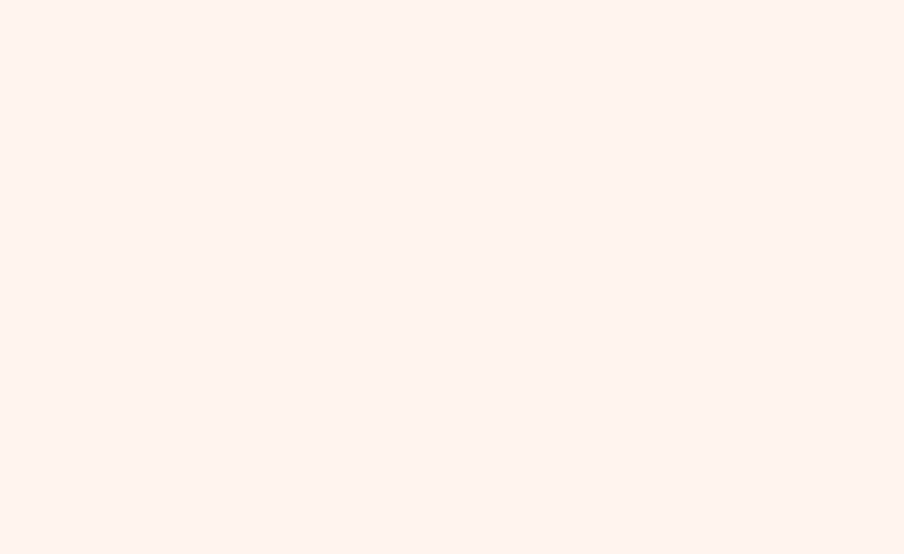
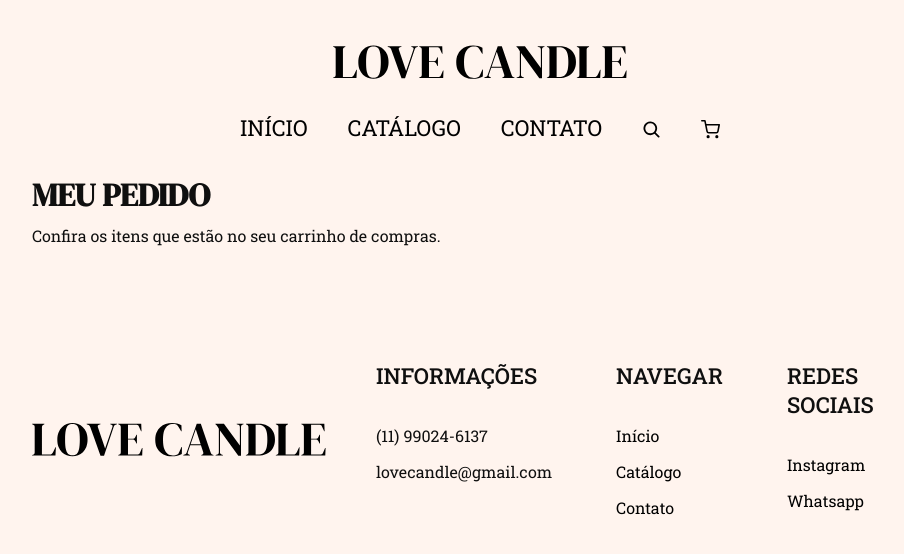
Before and after one commit to brbertholini/love-candle-frontend, a React (Vite) app: page /Cart in a window 1280 px wide. Before the commit this address had no page. Shown: the top 554 px of the page, without its empty margins (160-1064 px from the left). Built offline with nearby package versions, Linux system fonts and the light colour scheme.

Commit message:
FIX: Arrumando rotas Header

```diff
--- a/src/components/Header/index.jsx
+++ b/src/components/Header/index.jsx
@@ -11,11 +11,11 @@ export function Header() {
                         <ul>
                             <li><Link href="/">INÍCIO</Link></li>
                             <li><Link  href="/Catalogo">CATÁLOGO</Link></li>
-                            <li>CONTATO</li>
+                            <li><Link  href="/Contato">CONTATO</Link></li>
                         </ul>
                     </Navigation>
                     <IconArea><MGlassIcon /></IconArea>
-                    <IconArea><Cart /></IconArea>
+                    <IconArea><Link  href="/Cart"><Cart /></Link></IconArea>
                 </Menu>
             </Content>
         </Container>
--- a/src/main.jsx
+++ b/src/main.jsx
@@ -6,6 +6,7 @@ import { BrowserRouter, Route, Routes } from 'react-router-dom';
 import { Home } from './pages/Home'
 import { Catalog } from './pages/Catalog';
 import { Contact } from './pages/Contact';
+import { Cart } from './pages/Cart';
 
 ReactDOM.createRoot(document.getElementById('root')).render(
   <React.StrictMode>
@@ -15,6 +16,7 @@ ReactDOM.createRoot(document.getElementById('root')).render(
         <Route path="/" Component={Home}/>
         <Route path="/Catalogo" Component={Catalog}/>
         <Route path="/Contato" Component={Contact}/>
+        <Route path="/Cart" Component={Cart}/>
       </Routes>
     </BrowserRouter>
   </React.StrictMode>,
```
